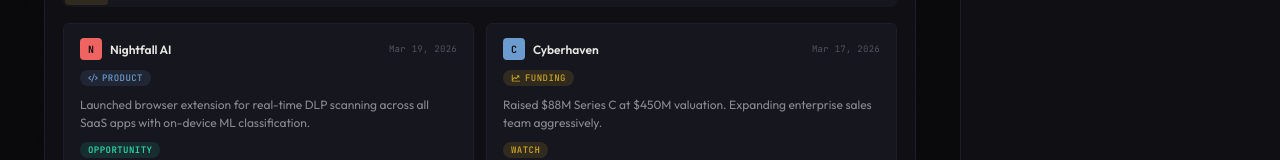
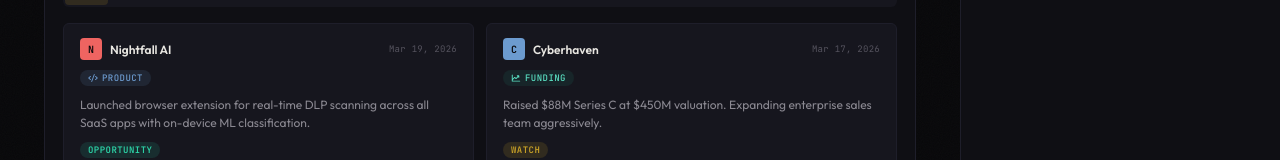
Before and after one commit to Miyamura80/GTM-Stack, a React (Vite) app in the folder dashboard/: page / in a window 1280 px wide. Both pictures are taken after a click on the button "Competitors". Shown: the part 520-680 px from the top of the page. Built offline with nearby package versions, Linux system fonts and the light colour scheme; the HTML template or start-up script is replaced by a standard one.

Commit message:
🐛 Differentiate funding badge color from pricing, add empty state for signal filters

```diff
--- a/dashboard/src/components/CompetitorsPage.tsx
+++ b/dashboard/src/components/CompetitorsPage.tsx
@@ -338,11 +338,15 @@
                 </div>
                 <div className="panel-body">
                     <SignalFilters active={signalFilter} onChange={setSignalFilter} />
-                    <div className="signals-grid">
-                        {filteredSignals.map(signal => (
-                            <SignalCard key={signal.id} signal={signal} />
-                        ))}
-                    </div>
+                    {filteredSignals.length === 0 ? (
+                        <div className="signals-empty">No signals match this filter.</div>
+                    ) : (
+                        <div className="signals-grid">
+                            {filteredSignals.map(signal => (
+                                <SignalCard key={signal.id} signal={signal} />
+                            ))}
+                        </div>
+                    )}
                 </div>
             </div>
 
--- a/dashboard/src/index.css
+++ b/dashboard/src/index.css
@@ -1475,6 +1475,14 @@
   gap: 12px;
 }
 
+.signals-empty {
+  font-size: 12px;
+  color: var(--text-muted);
+  font-style: italic;
+  text-align: center;
+  padding: 24px 0;
+}
+
 .signal-card {
   padding: 14px 16px;
   background: var(--bg-elevated);
@@ -1561,8 +1569,8 @@
 }
 
 .signal-type-funding {
-  background: var(--accent-gold-dim);
-  color: var(--accent-gold);
+  background: rgba(45, 212, 168, 0.08);
+  color: #5ae0c2;
 }
 
 .signal-description {
```
